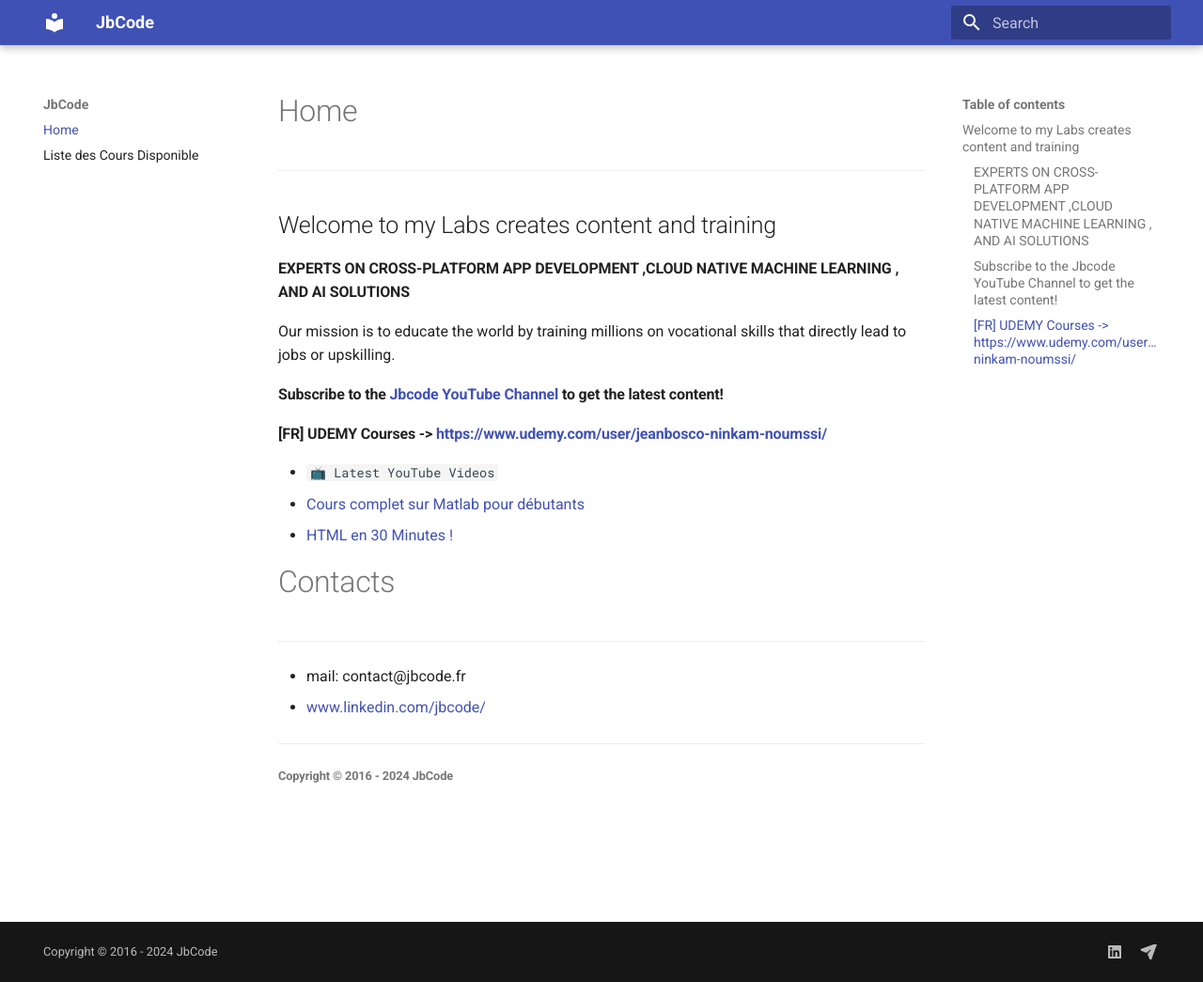
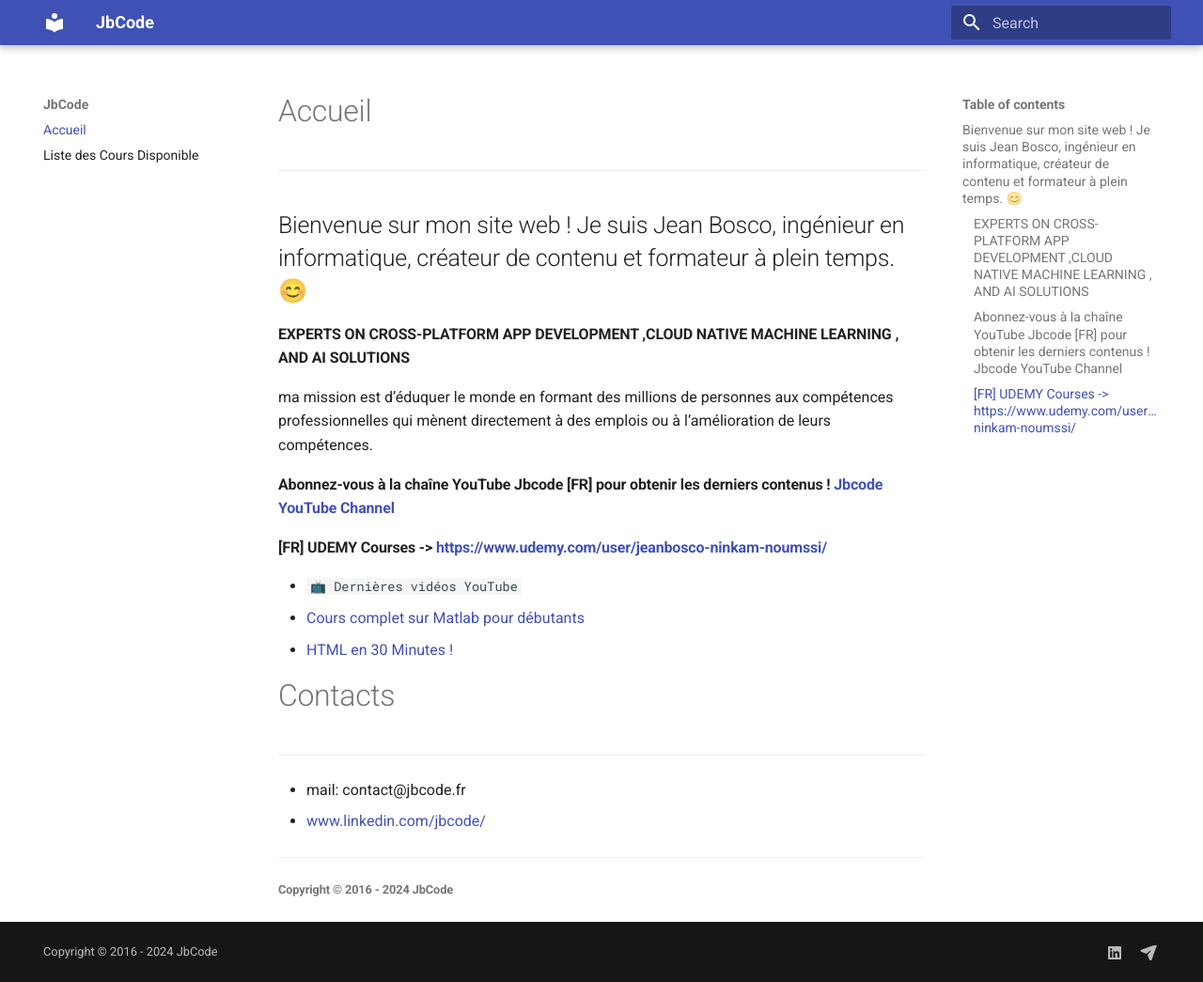
Before and after one commit to jbcodefr/jbCode, an MkDocs documentation site: the page built from docs/index.md, in a window 1280 px wide and 1045 px high. Shown: the whole window at 94% size. Built offline with MkDocs 1.6.1 and Material for MkDocs 9.7.7, drawn with Linux system fonts in a browser that asks for light colours.

Commit message:
Update index.md

```diff
--- a/docs/index.md
+++ b/docs/index.md
@@ -1,16 +1,16 @@
 
-# Home
+# Accueil
 ---
-## Welcome to my Labs creates content and training
+## Bienvenue sur mon site web ! Je suis Jean Bosco, ingénieur en informatique, créateur de contenu et formateur à plein temps. 😊
 #### EXPERTS ON CROSS-PLATFORM APP DEVELOPMENT ,CLOUD NATIVE MACHINE LEARNING , AND AI SOLUTIONS
 
 
-Our mission is to educate the world by training millions on vocational skills that directly lead to jobs or upskilling.
+ma mission est d’éduquer le monde en formant des millions de personnes aux compétences professionnelles qui mènent directement à des emplois ou à l’amélioration de leurs compétences.
 
-#### Subscribe to the [Jbcode YouTube Channel ](https://www.youtube.com/@JbCode) to get the latest content!
+#### Abonnez-vous à la chaîne YouTube Jbcode [FR] pour obtenir les derniers contenus ! [Jbcode YouTube Channel ](https://www.youtube.com/@JbCode)
 #### [FR] UDEMY Courses -> [https://www.udemy.com/user/jeanbosco-ninkam-noumssi/](https://www.udemy.com/user/jeanbosco-ninkam-noumssi/)
 
-* `📺 Latest YouTube Videos`
+* `📺  Dernières vidéos YouTube`
   * [Cours complet sur Matlab pour débutants](https://youtu.be/kKdRgZLVxuQ)
   * [HTML en 30 Minutes !](https://youtu.be/7t60VCmY7bQ)
 
```
